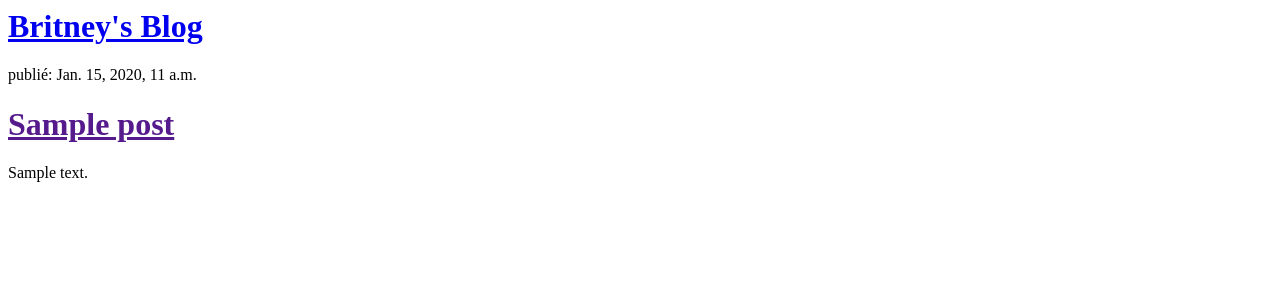
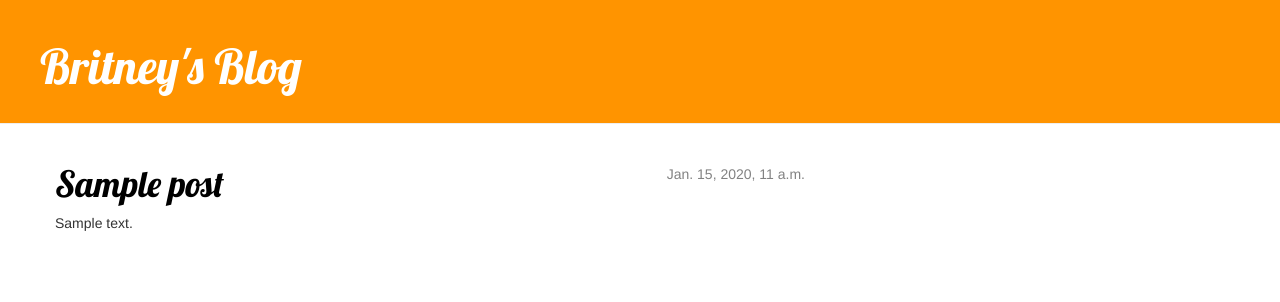
Before and after one commit to britneyfierce/my-first-blog, a Django app: template blog/templates/blog/post_list.html in a window 1280 px wide. Shown: the top 302 px of the page. Run offline with Django 3.2, Linux system fonts and the light colour scheme; the template is opened without the code that fills it: values that come from a table or form of the project are taken from there, others are empty; tables that the repository leaves empty hold one stand-in row (values such as "Sample post"); some libraries are stand-ins or nearby versions.

Commit message:
Modifications CSS

```diff
--- /dev/null
+++ b/blog/static/css/blog.css
@@ -0,0 +1,47 @@
+.page-header {
+    background-color: #ff9400;
+    margin-top: 0;
+    padding: 20px 20px 20px 40px;
+}
+
+.page-header h1, .page-header h1 a, .page-header h1 a:visited, .page-header h1 a:active {
+    color: #ffffff;
+    font-size: 36pt;
+    text-decoration: none;
+}
+
+.content {
+    margin-left: 40px;
+}
+
+h1, h2, h3, h4 {
+    font-family: 'Lobster', cursive;
+}
+
+.date {
+    float: right;
+    color: #828282;
+}
+
+.save {
+    float: right;
+}
+
+.post-form textarea, .post-form input {
+    width: 100%;
+}
+
+.top-menu, .top-menu:hover, .top-menu:visited {
+    color: #ffffff;
+    float: right;
+    font-size: 26pt;
+    margin-right: 20px;
+}
+
+.post {
+    margin-bottom: 70px;
+}
+
+.post h1 a, .post h1 a:visited {
+    color: #000000;
+}
--- a/blog/templates/blog/post_list.html
+++ b/blog/templates/blog/post_list.html
@@ -1,11 +1,24 @@
-<div>
+{% load staticfiles %}
+<head><link rel="stylesheet" href="//maxcdn.bootstrapcdn.com/bootstrap/3.2.0/css/bootstrap.min.css">
+<link rel="stylesheet" href="//maxcdn.bootstrapcdn.com/bootstrap/3.2.0/css/bootstrap-theme.min.css"><link rel="stylesheet" href="{% static 'css/blog.css' %}">
+<link href="http://fonts.googleapis.com/css?family=Lobster&subset=latin,latin-ext" rel="stylesheet" type="text/css">
+</head>
+<div class="page-header">
     <h1><a href="/">Britney's Blog</a></h1>
 </div>
 
-{% for post in posts %}
-    <div>
-        <p>publié: {{ post.published_date }}</p>
-        <h1><a href="">{{ post.title }}</a></h1>
-        <p>{{ post.text|linebreaks }}</p>
+<div class="content container">
+    <div class="row">
+        <div class="col-md-8">
+            {% for post in posts %}
+                <div class="post">
+                    <div class="date">
+                        {{ post.published_date }}
+                    </div>
+                    <h1><a href="">{{ post.title }}</a></h1>
+                    <p>{{ post.text|linebreaks }}</p>
+                </div>
+            {% endfor %}
+        </div>
     </div>
-{% endfor %}
+</div>
```
